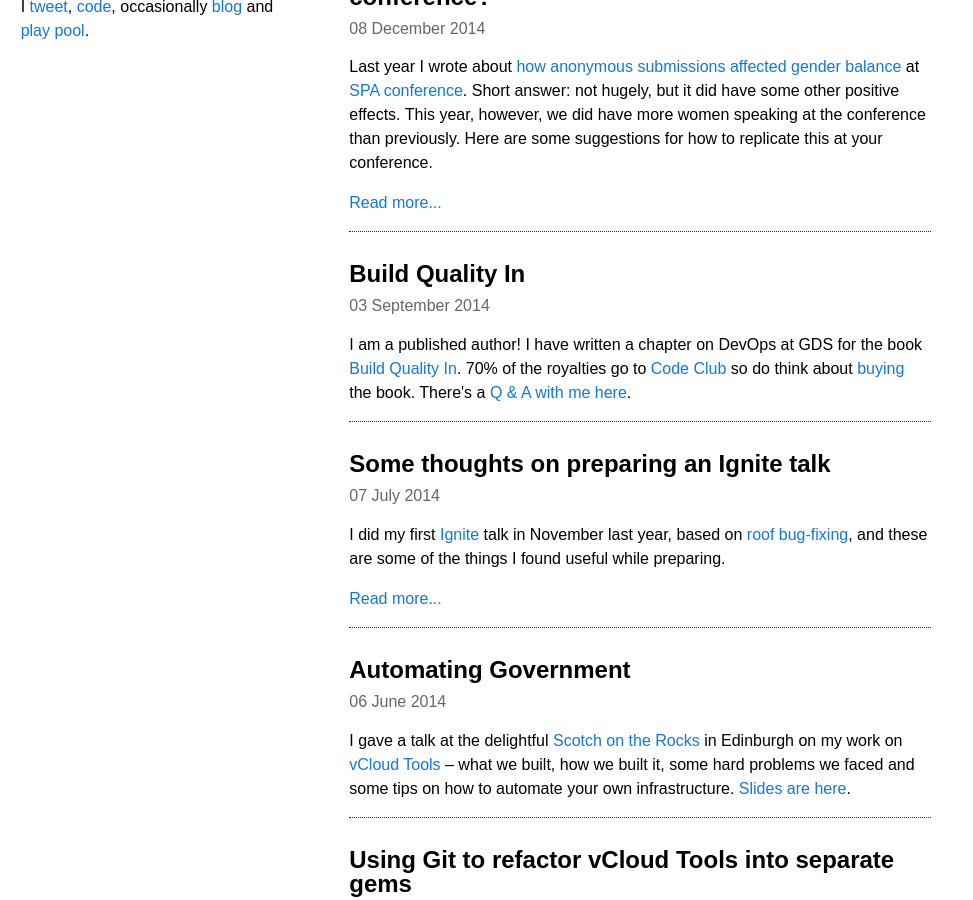
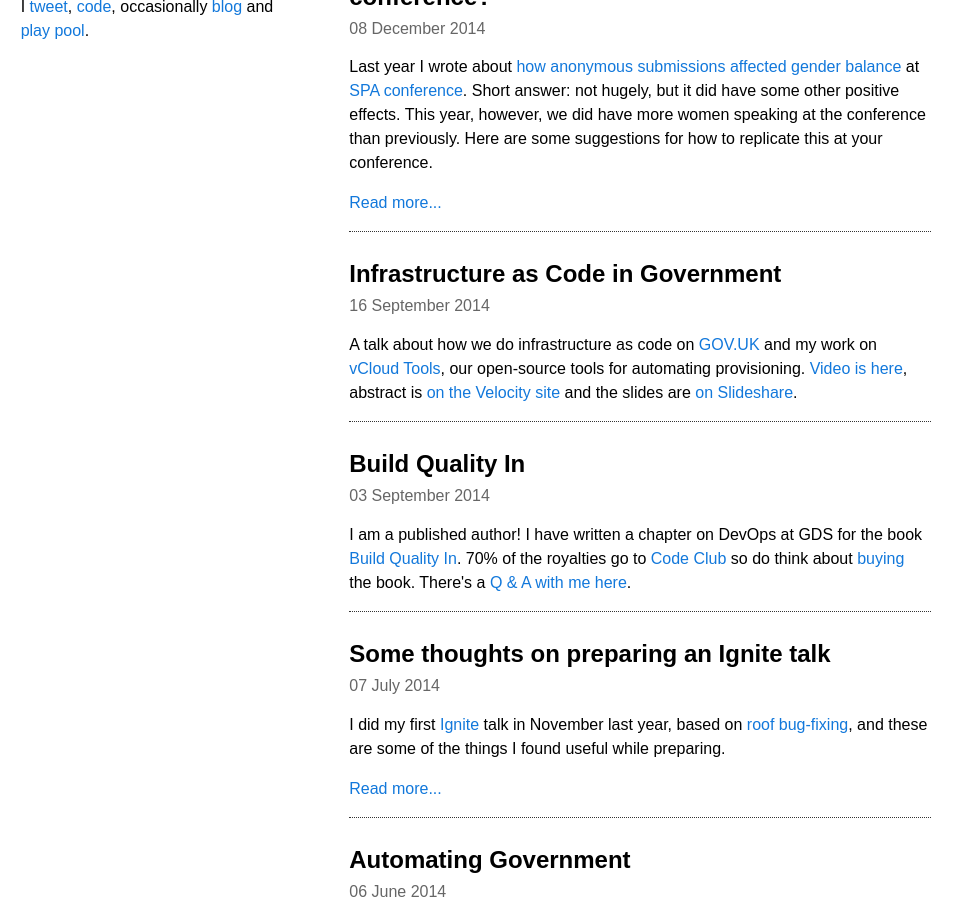
Before and after one commit to annashipman/annashipman.github.io, a Jekyll site: the page index.html, which Jekyll copies as it is, in a window 1280 px wide and 900 px high, scrolled down 316 px. Shown: the whole window, without its empty margins (0-973 px from the left). Built offline with Jekyll 4.4.1, drawn with Linux system fonts in a browser that asks for light colours; Markdown is read by kramdown in place of the engine named in the settings.

Commit message:
Add video of Velocity NY talk

```diff
--- a/cv.html
+++ b/cv.html
@@ -29,6 +29,9 @@
 
 <div>
 <h2>Speaking</h2>
+<h1><a href="https://www.youtube.com/watch?v=KRMYr_Bw04g">Infrastructure as Code in Government</a></h1>
+<date>16 September 2014</date>
+<p>A talk about how we do infrastructure as code on <a href="https://www.gov.uk">GOV.UK</a> and my work on <a href="http://gds-operations.github.io/vcloud-tools"/>vCloud Tools</a>, our open-source tools for automating provisioning. <a href="https://www.youtube.com/watch?v=KRMYr_Bw04g">Video is here</a>, abstract is <a href="http://velocityconf.com/velocityny2014/public/schedule/detail/35839">on the Velocity site</a> and the slides are <a href="http://www.slideshare.net/annashipman/infra-as-code">on Slideshare</a>.
 <h1><a href="http://sotr.eu/speakers.html#annashipman" target="_blank">Automating Government</a></h1>
 <date>06 June 2014</date>
 <p>I gave a talk at the delightful <a href="http://sotr.eu/" target="_blank">Scotch on the Rocks</a> in Edinburgh on my work on <a href="https://github.com/gds-operations/vcloud-tools" target="_blank">vCloud Tools</a> – what we built, how we built it, some hard problems we faced and some tips on how to automate your own infrastructure. <a href="http://www.slideshare.net/annashipman/automating-government" target="_blank">Slides are here</a>.
--- a/index.html
+++ b/index.html
@@ -33,6 +33,11 @@
 <date>08 December 2014</date>
 <p>Last year I wrote about <a href="/jfdi/how-anonymity-affected-gender-balance.html">how anonymous submissions affected gender balance</a> at <a href="http://www.spaconference.org/">SPA conference</a>. Short answer: not hugely, but it did have some other positive effects. This year, however, we did have more women speaking at the conference than previously. Here are some suggestions for how to replicate this at your conference.</p>
 <p><a href="/jfdi/how-to-get-women-speakers.html">Read more...</a></p>
+</div>
+<div class="blog-post">
+<h1><a href="https://www.youtube.com/watch?v=KRMYr_Bw04g">Infrastructure as Code in Government</a></h1>
+<date>16 September 2014</date>
+<p>A talk about how we do infrastructure as code on <a href="https://www.gov.uk">GOV.UK</a> and my work on <a href="http://gds-operations.github.io/vcloud-tools"/>vCloud Tools</a>, our open-source tools for automating provisioning. <a href="https://www.youtube.com/watch?v=KRMYr_Bw04g">Video is here</a>, abstract is <a href="http://velocityconf.com/velocityny2014/public/schedule/detail/35839">on the Velocity site</a> and the slides are <a href="http://www.slideshare.net/annashipman/infra-as-code">on Slideshare</a>.
 </div>
 <div class="blog-post">
 <h1><a href="http://blog.buildqualityin.com/" target="_blank">
```
